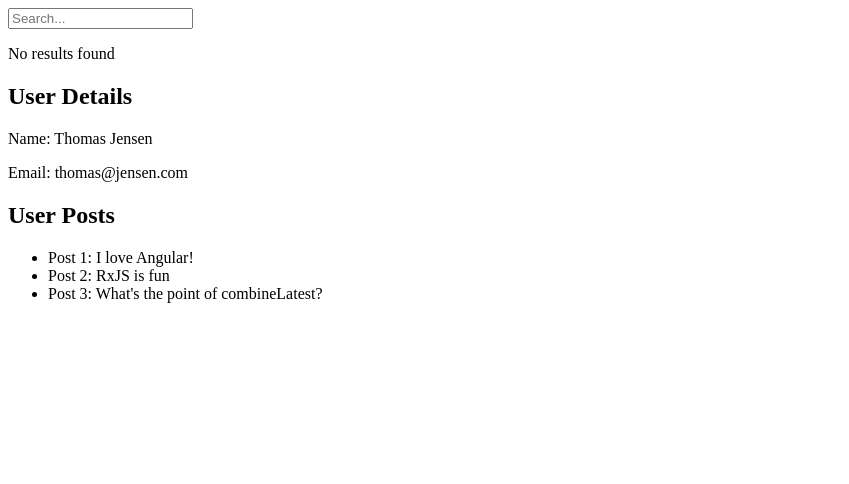
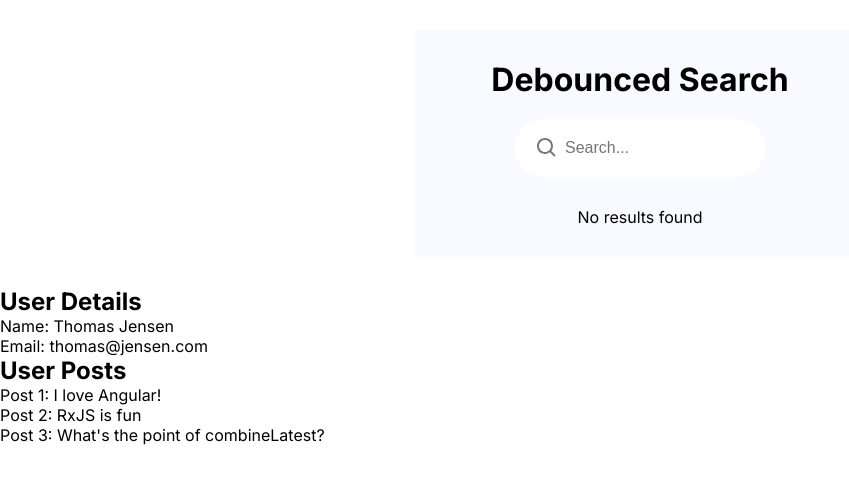
Before and after one commit to outHereSam/rxjs-search-data-combination, an Angular app: page / in a window 1280 px wide. Shown: the top 484 px of the page, without its empty margins (0-849 px from the left). Built offline with nearby package versions, Linux system fonts and the light colour scheme.

Commit message:
Styles debounced search

```diff
--- a/src/app/components/search/search.component.css
+++ b/src/app/components/search/search.component.css
@@ -0,0 +1,65 @@
+.container {
+  /* border: solid 1px #ccc; */
+  max-width: 450px;
+  margin: 30px auto;
+  display: flex;
+  flex-direction: column;
+  align-items: center;
+  padding: 30px;
+  background-color: rgb(248, 250, 255);
+  border-radius: 4px;
+}
+
+h1 {
+  margin: 0 0 20px 0;
+}
+
+.search-container {
+  /* border: solid 1px pink; */
+  display: flex;
+  align-items: center;
+  position: relative;
+}
+
+.search-container svg {
+  position: absolute;
+  left: 20px;
+}
+
+#search {
+  width: 250px;
+  padding: 20px;
+  text-indent: 30px;
+  border: none;
+  outline: none;
+  border-radius: 999px;
+  font-size: 16px;
+  /* transition: 0.2s ease-in; */
+}
+
+#search:hover {
+  outline: 2px solid rgb(252, 223, 255);
+}
+
+#search:focus {
+  outline: 2px solid rgb(252, 223, 255);
+}
+
+.main-content {
+  /* border: solid 1px pink; */
+  margin: 30px 0 0 0;
+  width: 100%;
+  text-align: center;
+}
+
+.error {
+  color: rgb(255, 114, 114);
+}
+
+.results h4 {
+  margin: 0 0 10px 0;
+}
+
+.results p {
+  margin: 0 0 10px 0;
+}
--- a/src/app/components/search/search.component.html
+++ b/src/app/components/search/search.component.html
@@ -1,4 +1,21 @@
+<div class="container">
+  <h1>Debounced Search</h1>
+  <div class="search-container">
+    <svg
+      xmlns="http://www.w3.org/2000/svg"
+      width="24"
+      height="24"
+      viewBox="0 0 24 24"
+      style="fill: rgb(118, 118, 118)"
+    >
+      <path
+        d="M10 18a7.952 7.952 0 0 0 4.897-1.688l4.396 4.396 1.414-1.414-4.396-4.396A7.952 7.952 0 0 0 18 10c0-4.411-3.589-8-8-8s-8 3.589-8 8 3.589 8 8 8zm0-14c3.309 0 6 2.691 6 6s-2.691 6-6 6-6-2.691-6-6 2.691-6 6-6z"
+      ></path>
+    </svg>
     <input type="text" id="search" placeholder="Search..." />
+  </div>
+
+  <div class="main-content">
     @if(loading) {
     <div class="loading">
       <p>Loading...</p>
@@ -7,6 +24,7 @@
     <p class="error">Error: {{ error }}</p>
     } @if (!loading && !error && searchResults.length) {
     <div class="results">
+      <h4>Search Results:</h4>
       @for(result of searchResults; track $index) {
       <p>{{ result }}</p>
       }
@@ -14,3 +32,5 @@
     } @if (!loading && !error && !searchResults.length) {
     <p>No results found</p>
     }
+  </div>
+</div>
--- a/src/index.html
+++ b/src/index.html
@@ -1,11 +1,19 @@
-<!doctype html>
+<!DOCTYPE html>
 <html lang="en">
   <head>
-  <meta charset="utf-8">
+    <meta charset="utf-8" />
     <title>RxjsSearch</title>
-  <base href="/">
-  <meta name="viewport" content="width=device-width, initial-scale=1">
-  <link rel="icon" type="image/x-icon" href="favicon.ico">
+    <base href="/" />
+    <meta name="viewport" content="width=device-width, initial-scale=1" />
+    <link rel="icon" type="image/x-icon" href="favicon.ico" />
+
+    <!-- Inter Font Embeded -->
+    <link rel="preconnect" href="https://fonts.googleapis.com" />
+    <link rel="preconnect" href="https://fonts.gstatic.com" crossorigin />
+    <link
+      href="https://fonts.googleapis.com/css2?family=Inter:ital,opsz,wght@0,14..32,100..900;1,14..32,100..900&display=swap"
+      rel="stylesheet"
+    />
   </head>
   <body>
     <app-root></app-root>
--- a/src/styles.css
+++ b/src/styles.css
@@ -1 +1,10 @@
 /* You can add global styles to this file, and also import other style files */
+* {
+  padding: 0;
+  margin: 0;
+  box-sizing: border-box;
+}
+
+body {
+  font-family: "Inter", sans-serif;
+}
```
Lines whose indentation alone changed are shown as unchanged.
